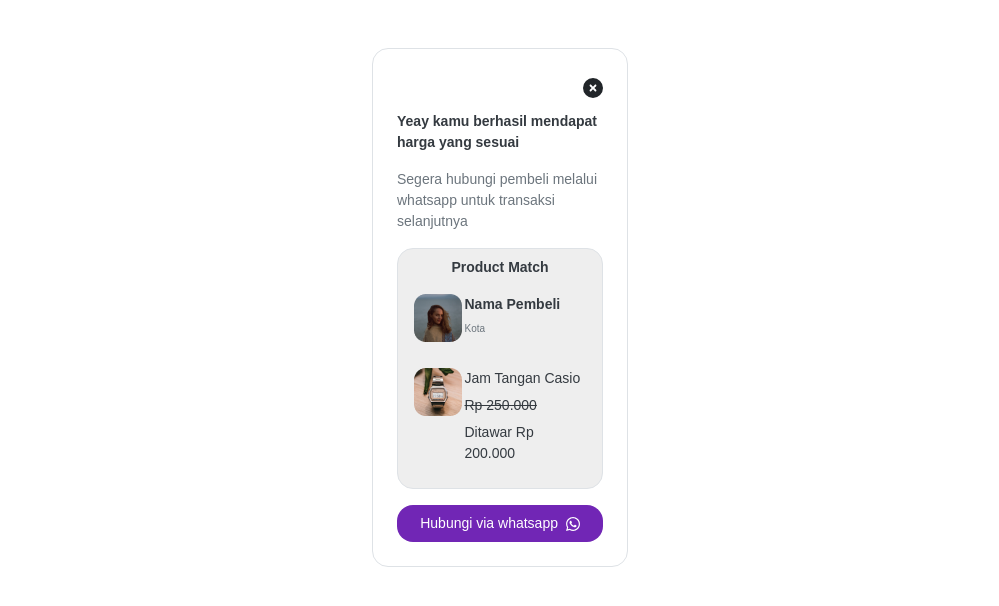
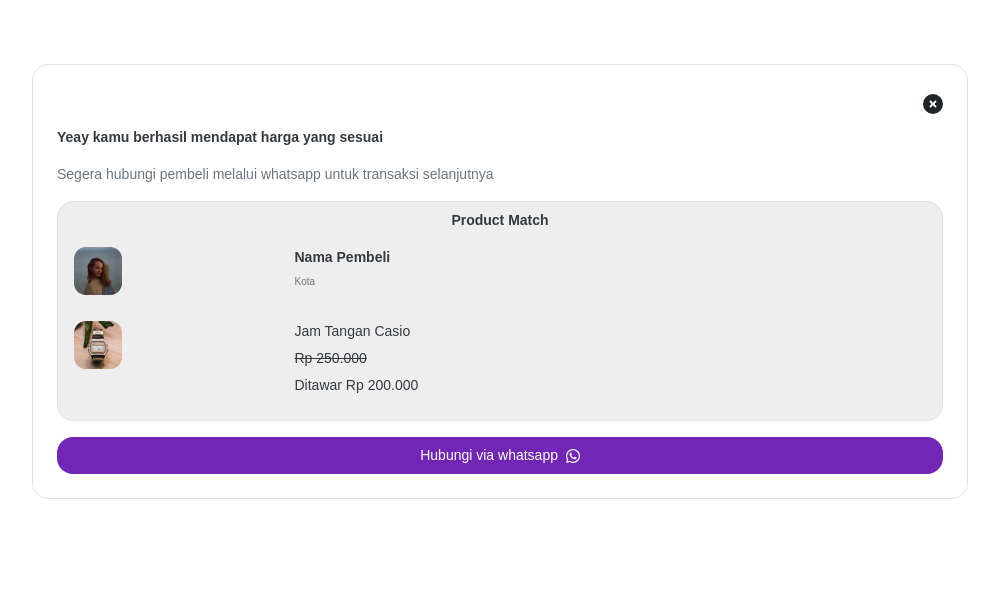
Before and after one commit to Ekarizqi/project-final, a React (Create React App) app: page /notifikasi-tawar-match in a window 1280 px wide. Shown: the top 606 px of the page, without its empty margins (140-1139 px from the left). Built offline with nearby package versions, Linux system fonts and the light colour scheme; the HTML template or start-up script is replaced by a standard one.

Commit message:
modal status dan modal hubungi

```diff
--- a/src/components/NotifikasiHargaTawar[Seller].jsx
+++ b/src/components/NotifikasiHargaTawar[Seller].jsx
@@ -1,14 +1,16 @@
 import React from "react";
+import { Modal } from "react-bootstrap";
 import { FontAwesomeIcon } from "@fortawesome/react-fontawesome";
 import { faXmarkCircle } from "@fortawesome/free-solid-svg-icons";
 import profil from "../images/profil.png";
 import jam_kecil from "../images/jam_kecil.png";
 
-export default function NotifikasiHargaTawarSeller() {
+export default function NotifikasiHargaTawarSeller({onHide}) {
   return (
-    <div className="mx-auto my-5 p-4 border custom-border-auth custom-space-harga-tawar">
-      <div>
-        <div className="text-right custom-font-6">
+    <Modal.Body>
+    <div className="w-75 mx-auto my-5 p-4 border custom-border-auth custom-space-harga-tawar">
+
+        <div onClick={onHide} className="text-right custom-font-6">
           <FontAwesomeIcon icon={faXmarkCircle} />
         </div>
 
@@ -52,7 +54,7 @@ export default function NotifikasiHargaTawarSeller() {
             </div>
           </div>
         </div>
-
+        <a href="/info-product-hubungi">
         <button className="mt-3 text-white border-0 py-2 w-100 custom-border-auth custom-button-auth custom-font-1">
           Hubungi via whatsapp &nbsp;
           <svg
@@ -67,7 +69,9 @@ export default function NotifikasiHargaTawarSeller() {
             />
           </svg>
         </button>
-      </div>
+        </a>
+
     </div>
+    </Modal.Body>
   );
 }
--- a/src/components/NotifikasiStatusPenjualan[Seller].jsx
+++ b/src/components/NotifikasiStatusPenjualan[Seller].jsx
@@ -1,13 +1,15 @@
 import React from "react";
+import { Modal } from "react-bootstrap";
 import { FontAwesomeIcon } from "@fortawesome/react-fontawesome";
 import { faXmarkCircle } from "@fortawesome/free-solid-svg-icons";
 import Form from "react-validation/build/form";
 import Input from "react-validation/build/input";
 
-export default function NotifikasiStatusPenjualan() {
+export default function NotifikasiStatusPenjualan({onHide}) {
   return (
-    <div className="mx-auto my-5 p-4 border custom-border-auth custom-space-harga-tawar">
-      <div className="text-right custom-font-6">
+    <Modal.Body>
+    <div className="w-75 mx-auto my-5 p-4  border custom-border-auth custom-space-harga-tawar">
+      <div onClick={onHide} className="text-right custom-font-6">
         <FontAwesomeIcon icon={faXmarkCircle} />
       </div>
 
@@ -51,5 +53,6 @@ export default function NotifikasiStatusPenjualan() {
         </button>
       </Form>
     </div>
+    </Modal.Body>
   );
 }
--- a/src/pages/InfoProductHubungi[Seller].jsx
+++ b/src/pages/InfoProductHubungi[Seller].jsx
@@ -1,10 +1,20 @@
-import React from "react";
+import React, {useState} from "react";
+import {Modal} from "react-bootstrap";
+
 import { FontAwesomeIcon } from "@fortawesome/react-fontawesome";
 import { faArrowLeft } from "@fortawesome/free-solid-svg-icons";
 import profil from "../images/profil.png";
 import jam_kecil from "../images/jam_kecil.png";
 
+import NotifikasiStatusPenjualan from "../components/NotifikasiStatusPenjualan[Seller]";
+
 export default function InfoProductHubungi() {
+  const [show, setShow] = useState(false);
+
+  const handleClose = () => setShow(false);
+  const handleShow = () => setShow(true);
+
+
   return (
     <div className="container mt-5 pt-4">
       <div className="w-75 mx-auto">
@@ -52,9 +62,13 @@ export default function InfoProductHubungi() {
                 </div>
               </div>
               <div className="text-right">
-                <button className="mt-2 mr-2 form-group py-2 px-4 custom-border-button custom-border-auth custom-font-1">
+
+                <button onClick={handleShow} className="mt-2 mr-2 form-group py-2 px-4 custom-border-button custom-border-auth custom-font-1">
                   Status
                 </button>
+                <Modal show={show} onHide={handleClose}>
+                  <NotifikasiStatusPenjualan onHide={handleClose} />
+                </Modal>
 
                 <button className="mt-2 form-group text-white border-0 py-2 px-4 custom-border-auth custom-button-auth custom-font-1">
                   Hubungi di &nbsp;
--- a/src/pages/InfoProductTawar[Seller].jsx
+++ b/src/pages/InfoProductTawar[Seller].jsx
@@ -1,10 +1,19 @@
-import React from "react";
+import React, {useState} from "react";
+import {Modal } from "react-bootstrap";
 import { FontAwesomeIcon } from "@fortawesome/react-fontawesome";
 import { faArrowLeft } from "@fortawesome/free-solid-svg-icons";
 import profil from "../images/profil.png";
 import jam_kecil from "../images/jam_kecil.png";
 
+import NotifikasiHargaTawarSeller from "../components/NotifikasiHargaTawar[Seller]";
+
 export default function InfoProductTawar() {
+  const [show, setShow] = useState(false);
+
+  const handleClose = () => setShow(false);
+  const handleShow = () => setShow(true);
+
+
   return (
     <div className="container mt-5 pt-4">
       <div className="w-75 mx-auto">
@@ -61,10 +70,13 @@ export default function InfoProductTawar() {
 
                 <button
                   className="mt-2 text-white border-0 py-2 px-3 w-25 custom-border-auth custom-button-auth custom-font-1"
-                  href="/info-product-hubungi"
+                  onClick={handleShow}
                 >
                   Terima
                 </button>
+                <Modal show={show} onHide={handleClose}>
+                  <NotifikasiHargaTawarSeller onHide={handleClose} />
+                </Modal>
               </div>
               <hr className="w-100" />
             </div>
```
